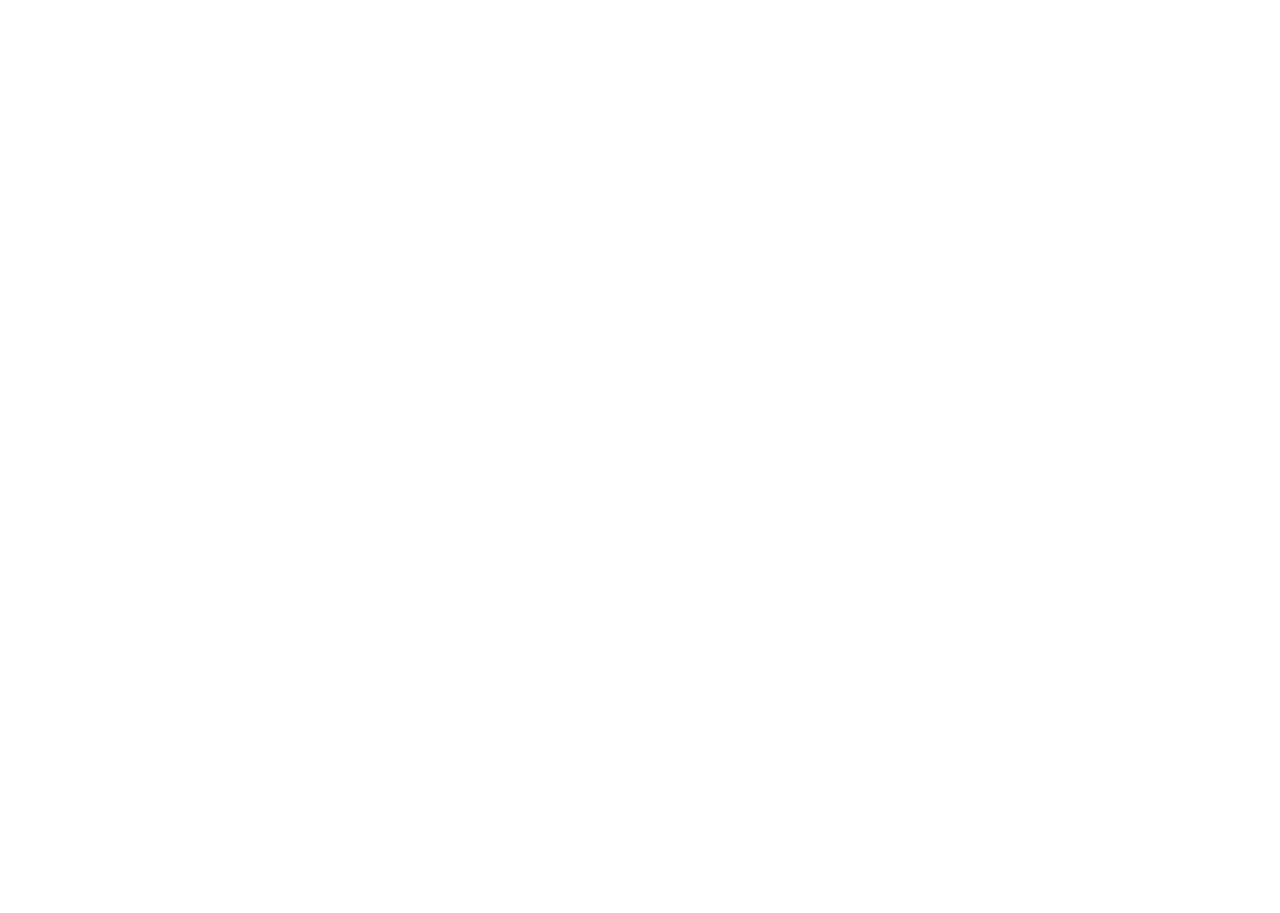
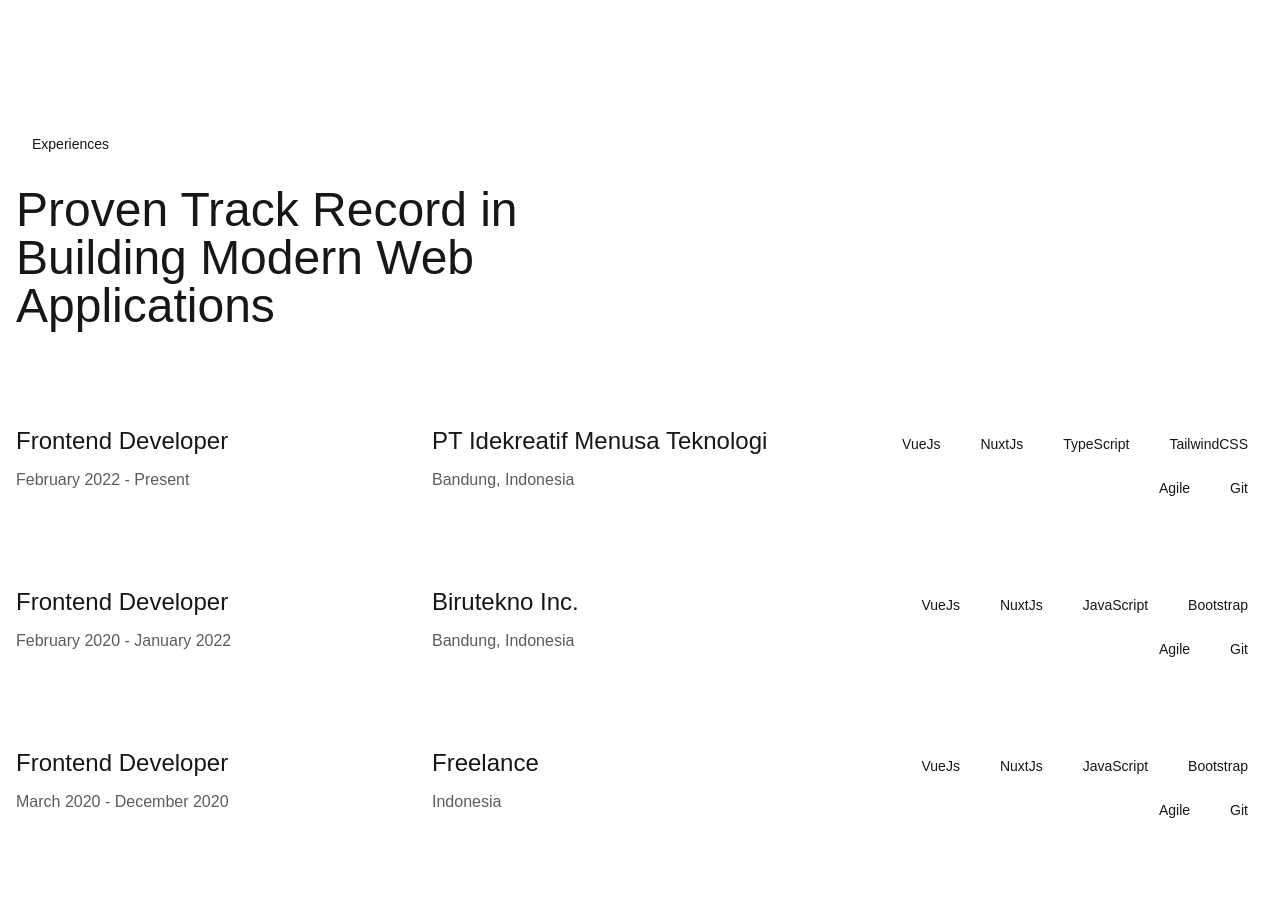
Before and after one commit to rizkyazizhsn/portfolio, a Next.js app: page / in a window 1280 px wide. Shown: the part 1880-2793 px from the top of the page. Before the commit the page ends 2646 px from the top, so only its background shows below. Built offline with nearby package versions, Linux system fonts and the light colour scheme.

Commit message:
feat: add Experiences section with viewport animations
- Create Experience.tsx with responsive grid layout and animated content
- Implement whileInView animations for smooth viewport triggers
- Add experience/client stats with staggered animations

```diff
--- a/src/app/page.tsx
+++ b/src/app/page.tsx
@@ -4,6 +4,7 @@
 import Hero from "@/modules/hero/Hero";
 import About from "@/modules/about/About";
 import Navbar from "@/components/layout/Navbar";
+import Experience from "@/modules/experience/Experience";
 
 export default function Home() {
   useEffect(() => {
@@ -21,7 +22,7 @@
       <Navbar />
       <Hero />
       <About />
-      <div className="h-dvh" />
+      <Experience />
     </main>
   );
 }
--- /dev/null
+++ b/src/constants/experience-constant.ts
@@ -0,0 +1,32 @@
+import { Experience } from "@/types/experience";
+
+export const EXPERIENCE_LIST: Experience[] = [
+  {
+    title: "Frontend Developer",
+    company: "PT Idekreatif Menusa Teknologi",
+    date: "February 2022 - Present",
+    location: "Bandung, Indonesia",
+    tools: ["VueJs", "NuxtJs", "TypeScript", "TailwindCSS", "Agile", "Git"],
+  },
+  {
+    title: "Frontend Developer",
+    company: "Birutekno Inc.",
+    date: "February 2020 - January 2022",
+    location: "Bandung, Indonesia",
+    tools: ["VueJs", "NuxtJs", "JavaScript", "Bootstrap", "Agile", "Git"],
+  },
+  {
+    title: "Frontend Developer",
+    company: "Freelance",
+    date: "March 2020 - December 2020",
+    location: "Indonesia",
+    tools: ["VueJs", "NuxtJs", "JavaScript", "Bootstrap", "Agile", "Git"],
+  },
+  {
+    title: "Software Engineer",
+    company: "PT Someah Kreatif Nusantara",
+    date: "October 2019 - December 2019",
+    location: "Bandung, Indonesia",
+    tools: ["Figma", "Laravel", "JavaScript", "Bootstrap", "Git"],
+  },
+];
--- a/src/modules/about/About.tsx
+++ b/src/modules/about/About.tsx
@@ -13,7 +13,7 @@
             <motion.div
               initial={{ opacity: 0, scale: 0.95 }}
               whileInView={{ opacity: 1, scale: 1 }}
-              viewport={{ once: false }}
+              viewport={{ once: true }}
               transition={{ ease: "easeOut", duration: 0.4, delay: .3 }}
             >
               <Badge className="px-4 !bg-white/10">
@@ -24,16 +24,16 @@
               <motion.h2
                 initial={{ opacity: 0, y: "20%" }}
                 whileInView={{ opacity: 1, y: 0 }}
-                viewport={{ once: false }}
+                viewport={{ once: true }}
                 transition={{ ease: "easeOut", duration: 0.7, delay: .3 }}
-                className="text-5xl"
+                className="text-3xl md:text-5xl"
               >
                 About Me
               </motion.h2>
               <motion.p
                 initial={{ opacity: 0, y: "20%" }}
                 whileInView={{ opacity: 1, y: 0 }}
-                viewport={{ once: false }}
+                viewport={{ once: true }}
                 transition={{ ease: "easeOut", duration: 0.7, delay: .4 }}
                 className="mt-5 text-base tracking-wide leading-relaxed text-white/80"
               >
@@ -50,7 +50,7 @@
           <motion.div
             initial={{ opacity: 0, y: "20%" }}
             whileInView={{ opacity: 1, y: 0 }}
-            viewport={{ once: false }}
+            viewport={{ once: true }}
             transition={{ ease: "easeOut", duration: 0.4 }}
             className="bg-white rounded-lg p-5 flex flex-col items-center justify-between h-[28rem]"
           >
@@ -60,7 +60,7 @@
                 <motion.h3
                   initial={{ opacity: 0, y: "20%" }}
                   whileInView={{ opacity: 1, y: 0 }}
-                  viewport={{ once: false }}
+                  viewport={{ once: true }}
                   transition={{ ease: "easeOut", duration: 0.5, delay: 0.3 }}
                   className="text-6xl md:text-7xl font-medium"
                 >
--- /dev/null
+++ b/src/modules/experience/Experience.tsx
@@ -0,0 +1,70 @@
+import Badge from "@/components/common/Badge";
+import { EXPERIENCE_LIST } from "@/constants/experience-constant";
+import { motion } from "motion/react";
+
+const Experience = () => {
+  return (
+    <section className="container py-14 md:py-40">
+      <div className="md:w-1/2 space-y-4 md:space-y-6">
+        <motion.div
+          initial={{ opacity: 0, scale: 0.95 }}
+          whileInView={{ opacity: 1, scale: 1 }}
+          viewport={{ once: true }}
+          transition={{ ease: "easeOut", duration: 0.4, delay: 0.3 }}
+        >
+          <Badge className="px-4 !bg-white/10">
+            <span className="text-xs sm:text-sm">Experiences</span>
+          </Badge>
+        </motion.div>
+        <motion.h2
+          initial={{ opacity: 0, y: "20%" }}
+          whileInView={{ opacity: 1, y: 0 }}
+          viewport={{ once: true }}
+          transition={{ ease: "easeOut", duration: 0.7, delay: 0.3 }}
+          className="text-3xl md:text-5xl"
+        >
+          Proven Track Record in Building Modern Web Applications
+        </motion.h2>
+      </div>
+      {/* Experiences list */}
+      <div className="mt-5 md:mt-14">
+        {EXPERIENCE_LIST.map((item, index) => (
+          <motion.div
+            key={`item-${index}`}
+            initial={{ opacity: 0, y: "50%" }}
+            whileInView={{ opacity: 1, y: 0 }}
+            viewport={{ once: true }}
+            transition={{
+              ease: "easeOut",
+              duration: 0.8,
+              delay: index * 0.2,
+            }}
+            className="grid grid-cols-1 md:grid-cols-3 gap-4 md:gap-0 justify-between border-b border-white/10 py-10"
+          >
+            <div className="md:space-y-3">
+              <h2 className="text-lg md:text-2xl leading-tight">
+                {item.title}
+              </h2>
+              <p className="md:text-base opacity-70">{item.date}</p>
+            </div>
+            <div className="md:space-y-3">
+              <h2 className="text-lg md:text-2xl leading-tight">
+                {item.company}
+              </h2>
+              <p className="md:text-base opacity-70">{item.location}</p>
+            </div>
+            <div className="flex items-center flex-wrap md:justify-end gap-2">
+              {item.tools.map((tool, indexTool) => (
+                <Badge key={`tool-${indexTool}`} className="px-4 !bg-white/10">
+                  <span className="text-xs sm:text-sm">{tool}</span>
+                </Badge>
+              ))}
+            </div>
+          </motion.div>
+        ))}
+      </div>
+    </section>
+  );
+};
+
+export default Experience;
--- /dev/null
+++ b/src/types/experience.d.ts
@@ -0,0 +1,21 @@
+type tool =
+  | "VueJs"
+  | "NuxtJs"
+  | "ReactJs"
+  | "NextJs"
+  | "JavaScript"
+  | "TypeScript"
+  | "Agile"
+  | "Git"
+  | "Figma"
+  | "TailwindCSS"
+  | "Bootstrap"
+  | "Laravel";
+
+export type Experience = {
+  title: string;
+  company: string;
+  location: string;
+  date: string;
+  tools: tool[];
+};
```
